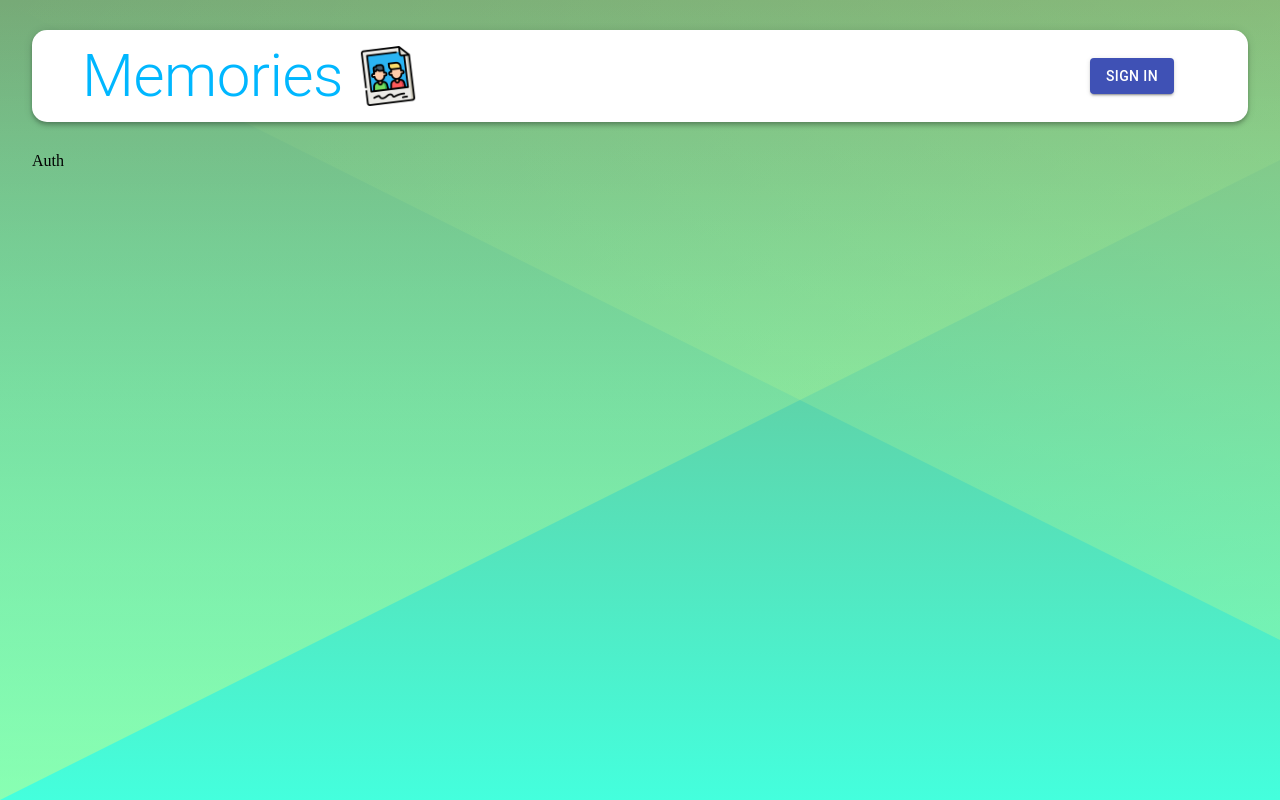
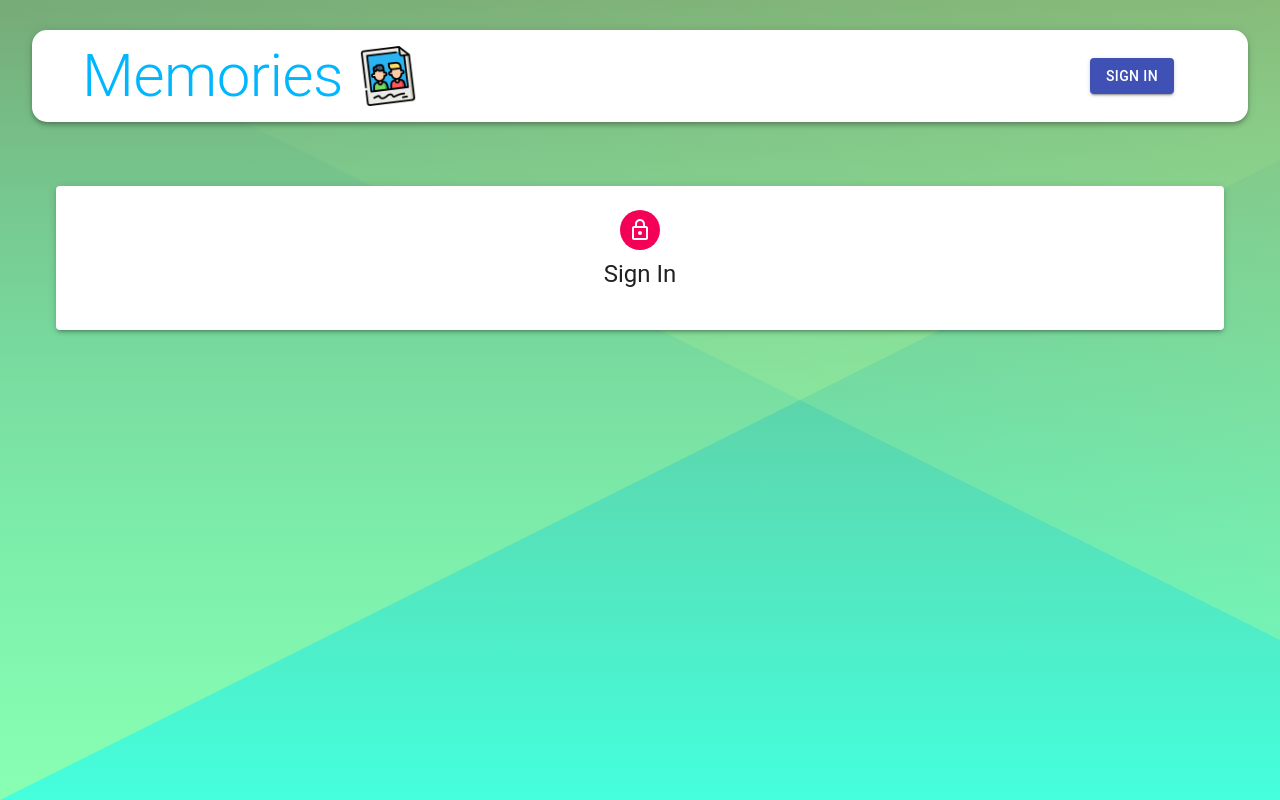
Before and after one commit to HristijanGjorgjioski/Memories-Frontend, a React (Create React App) app: page /auth in a window 1280 px wide. Built offline with nearby package versions, Linux system fonts and the light colour scheme.

Commit message:
Working on forms, style them, create some small separate compponents so code can be clean and readable..

```diff
--- a/src/App.js
+++ b/src/App.js
@@ -4,7 +4,7 @@
 
 import Navbar from './components/Navbar/Navbar';
 import Home from './components/Home/Home';
-import Auth from './components/Auth/Styles';
+import Auth from './components/Auth/Auth';
 
 const App = () => {
   return (
--- a/src/components/Auth/Auth.js
+++ b/src/components/Auth/Auth.js
@@ -0,0 +1,60 @@
+import React from 'react';
+import {
+  Avatar,
+  Button,
+  Paper,
+  Grid,
+  Typography,
+  Container,
+  TextField,
+} from '@material-ui/core';
+import LockOutlinedIcon from '@material-ui/icons/LockOutlined';
+
+import useStyles from './styles';
+
+const Auth = () => {
+  const classes = useStyles();
+
+  const isSignup = false;
+
+  const handleSubmit = () => {};
+
+  const handleChange = () => {};
+
+  return (
+    <Container component="main" maxwidth="xs">
+      <Paper className={classes.paper} elevation={3}>
+        <Avatar className={classes.avatar}>
+          <LockOutlinedIcon />
+        </Avatar>
+        <Typography variant="h5">{isSignup ? 'Sign Up' : 'Sign In'}</Typography>
+        <form className={classes.form} onSubmit={handleSubmit}>
+          <Grid container spacing={2}>
+            {isSignup && (
+              <>
+                <Grid xs={6} mcd={12}>
+                  <TextField
+                    name="firstName"
+                    label="First Name"
+                    handleChange={handleChange}
+                    autoFocus
+                    xs={6}
+                  />
+                </Grid>
+                <TextField
+                  name="lastName"
+                  label="Last Name"
+                  handleChange={handleChange}
+                  autoFocus
+                  xs={6}
+                />
+              </>
+            )}
+          </Grid>
+        </form>
+      </Paper>
+    </Container>
+  );
+};
+
+export default Auth;
--- a/src/components/Auth/Styles.js
+++ b/src/components/Auth/Styles.js
@@ -1,8 +1,30 @@
-import React from 'react';
+import { makeStyles } from '@material-ui/core/styles';
 
-const Auth = () => {
-  const state = null;
-  return <div>Auth</div>;
-};
-
-export default Auth;
+export default makeStyles((theme) => ({
+  paper: {
+    marginTop: theme.spacing(8),
+    display: 'flex',
+    flexDirection: 'column',
+    alignItems: 'center',
+    padding: theme.spacing(2),
+  },
+  root: {
+    '& .MuiTextField-root': {
+      margin: theme.spacing(1),
+    },
+  },
+  avatar: {
+    margin: theme.spacing(1),
+    backgroundColor: theme.palette.secondary.main,
+  },
+  form: {
+    width: '100%', // Fix IE 11 issue.
+    marginTop: theme.spacing(3),
+  },
+  submit: {
+    margin: theme.spacing(3, 0, 2),
+  },
+  googleButton: {
+    marginBottom: theme.spacing(2),
+  },
+}));
```
Also changed, not shown: src/components/Auth/Input.js (added, +9 -0 lines).
